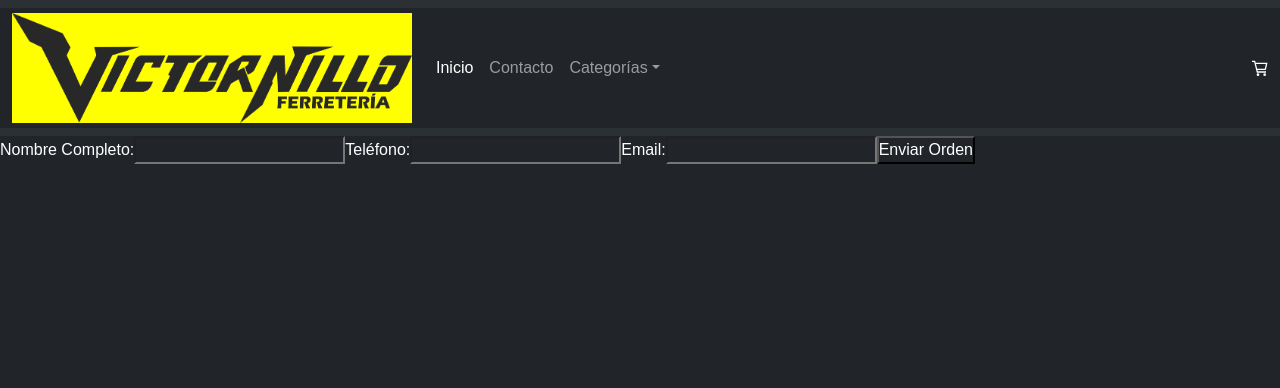
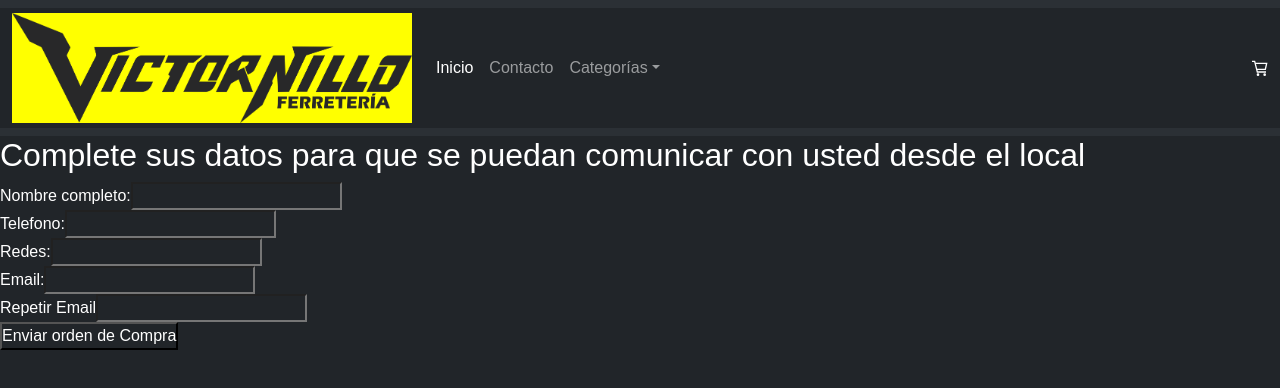
Before and after one commit to IgnacioCanal/EntregaFinalReact-CANAL, a React (Vite) app: page /checkout in a window 1280 px wide. Shown: the top 388 px of the page. Built offline with nearby package versions, Linux system fonts and the light colour scheme.

Commit message:
arreglo de cositas

```diff
--- a/package.json
+++ b/package.json
@@ -16,6 +16,7 @@
     "react-icons": "^5.3.0",
     "react-router-dom": "^6.26.2",
     "react-spinners": "^0.14.1",
+    "react-toastify": "^10.0.6",
     "sass": "^1.79.3"
   },
   "devDependencies": {
--- a/src/components/Cart/Cart.jsx
+++ b/src/components/Cart/Cart.jsx
@@ -56,7 +56,7 @@ const Cart = () => {
 
       <div>
         <p>Precio total: {totalPrecio()}</p>
-        <Link to="/checkout">Checkout</Link>
+        <Link to="/checkout">Terminar con la Orden de Compra</Link>
         <button onClick={deleteCart}>Vaciar carrito</button>
       </div>
     </div>
--- a/src/components/Checkout/Checkout.jsx
+++ b/src/components/Checkout/Checkout.jsx
@@ -1,34 +1,84 @@
-import { useState } from "react"
+import { useState } from "react";
+import { Link } from "react-router-dom";
+import FormCheckout from "./FormCheckout";
+import { useContext } from "react";
+import { CartContext } from "../../context/CartContext";
+import { Timestamp, addDoc, collection, setDoc, doc } from "firebase/firestore";
+import db from "../../db/db.js";
+import { toast } from "react-toastify";
+
 const Checkout = () => {
   const [dataForm, setDataForm] = useState({
     nombrecompleto: "",
     telefono: "",
-    email: ""
-  })
+    redes: "",
+    email: "",
+  });
+  const [orderId, setOrderId] = useState(null);
+  const { cart, totalPrecio, deleteCart } = useContext(CartContext);
 
-  const handleChangeInput = (evento) =>{
-    setDataForm({...dataForm, [evento.target.name]: evento.target.value })
-  }
+  const handleChangeInput = (evento) => {
+    setDataForm({ ...dataForm, [evento.target.name]: evento.target.value });
+  };
 
-  const handleSubmitForm = (evento) =>{
-    evento.preventDefault()
+  const handleSubmitForm = (evento) => {
+    evento.preventDefault();
+    const order = {
+      Comprador: { ...dataForm },
+      Productos: [...cart],
+      Fecha: Timestamp.fromDate(new Date()),
+      Total: totalPrecio(),
+    };
+    if (dataForm.email === dataForm.repeatEmail) {
+      uploadOrder(order);
+    } else {
+      toast.error("Los emails deben de coincidir. 😠");
+    }
+  };
 
+  const uploadOrder = (newOrder) => {
+    const ordersCollection = collection(db, "orders");
+    addDoc(ordersCollection, newOrder)
+      .then((response) => {
+        setOrderId(response.id);
+      })
+      .finally(() => {
+        toast.success("Gracias por su compra!!");
+        updateStock();
+      });
+  };
 
-  }
+  const updateStock = () => {
+    cart.map(({ cantidad, id, ...productCart }) => {
+      const productRef = doc(db, "productos", id);
+      setDoc(productRef, {
+        ...productCart,
+        stock: productCart.stock - cantidad,
+      });
+    });
+
+    deleteCart();
+  };
 
   return (
-    <div>
-      <form onSubmit={handleSubmitForm}>
-       <label> Nombre Completo: </label>
-       <input type="text" name="nombrecompleto" value={dataForm.nombrecompleto} onChange={handleChangeInput} />
-       <label> Teléfono: </label>
-       <input type="number" name="telefono" value={dataForm.telefono} onChange={handleChangeInput} />
-       <label> Email: </label>
-       <input type="email" name="email" value={dataForm.email} onChange={handleChangeInput} />
-       <button type="submit">Enviar Orden</button>
-      </form>
+    <div className="checkout">
+      {orderId ? (
+        <div>
+          <h2>Orden enviada correctamente 😁</h2>
+          <p>Guarde su número de seguimiento: {orderId}</p>
+          <Link to="/" className="button-to-home">
+            Volver al inicio
+          </Link>
+        </div>
+      ) : (
+        <FormCheckout
+          dataForm={dataForm}
+          handleChangeInput={handleChangeInput}
+          handleSubmitForm={handleSubmitForm}
+        />
+      )}
     </div>
-  )
-}
+  );
+};
 
-export default Checkout
+export default Checkout;
--- /dev/null
+++ b/src/components/Checkout/FormCheckout.jsx
@@ -0,0 +1,33 @@
+const FormCheckout = ({ dataForm, handleChangeInput, handleSubmitForm }) => {
+  return (
+    <form onSubmit={handleSubmitForm} className="form-checkout" >
+      <h2>Complete sus datos para que se puedan comunicar con usted desde el local</h2>
+      <div className="content-input">
+        <label className="label">Nombre completo: </label>
+        <input type="text" name="nombrecompleto" value={dataForm.fullname} onChange={handleChangeInput} />
+      </div>
+
+      <div className="content-input">
+        <label className="label">Telefono:</label>
+        <input type="number" name="telefono" value={dataForm.phone} onChange={handleChangeInput} />
+      </div>
+
+      <div className="content-input">
+        <label className="label">Redes:</label>
+        <input type="number" name="redes" value={dataForm.phone} onChange={handleChangeInput} />
+      </div>
+
+      <div className="content-input">
+        <label className="label">Email:</label>
+        <input type="email" name="email" value={dataForm.email} onChange={handleChangeInput} />
+      </div>
+
+      <div className="content-input">
+        <label className="label">Repetir Email</label>
+        <input type="email" name="repeatEmail" value={dataForm.repeatEmail} onChange={handleChangeInput} />
+      </div>
+      <button type="submit" className="button-send-order">Enviar orden de Compra</button>
+    </form>
+  )
+}
+export default FormCheckout
```
Also changed, not shown: 1 other file (tests, documents, lock files or other folders).
